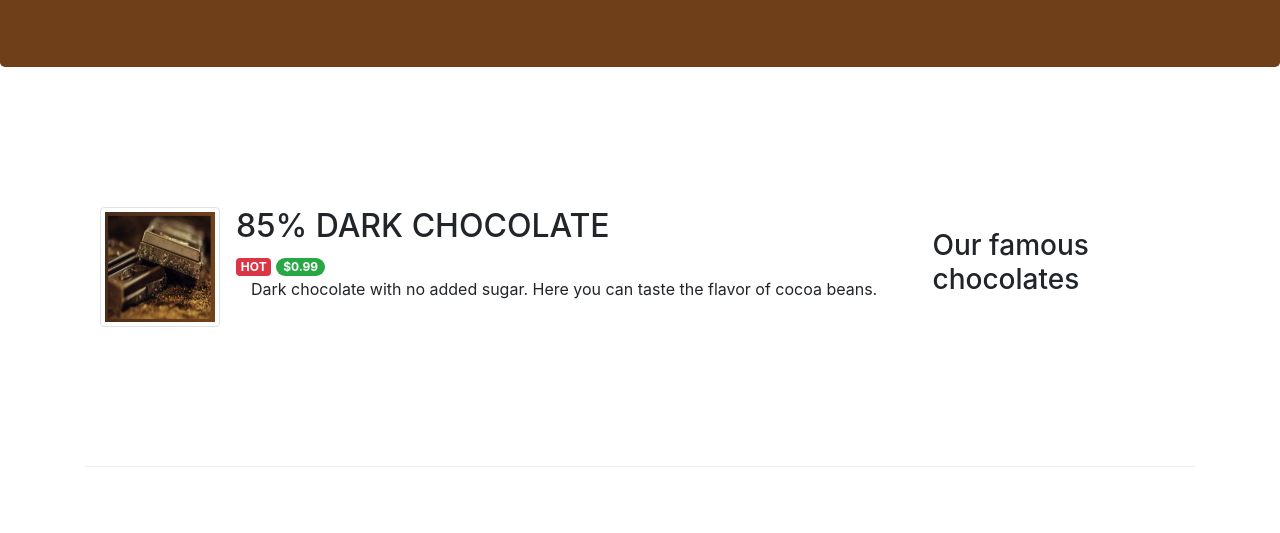
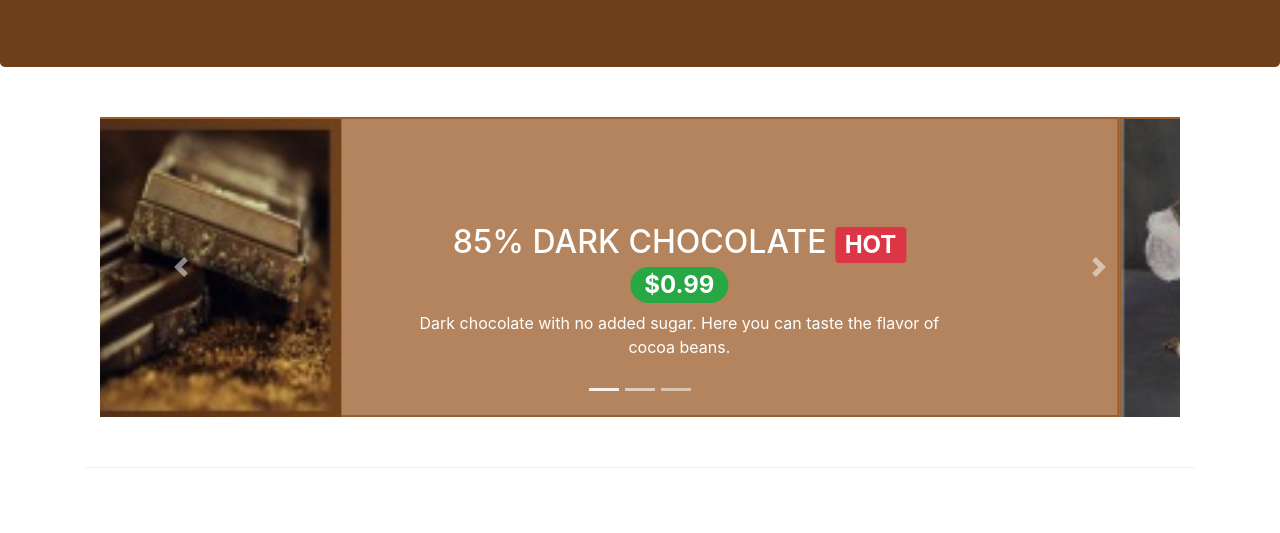
Before and after one commit to christos1rekkas/leChocolat, a plain HTML site: page index.html in a window 1280 px wide. Shown: the part 267-800 px from the top of the page. Drawn offline with nearby package versions, Linux system fonts and the light colour scheme.

Commit message:
Carousel

```diff
--- a/css/styles.css
+++ b/css/styles.css
@@ -45,3 +45,19 @@ border-right: 1px solid #ddd;
 border-bottom: 1px solid #ddd;
 padding: 10px ;
         }
+        .carousel {
+            background:#914d15b0 !important;
+        }
+        .carousel-item {
+          height: 300px;
+          border: 2px solid #914d15b0;
+        }
+        .carousel-item img {
+            position: absolute;
+            top: 0;
+            left: 0;
+            min-height: 300px;
+        }
+        .carousel-caption{
+            margin-left: 200px;
+        }
--- a/index.html
+++ b/index.html
@@ -28,7 +28,8 @@
                 <ul class="navbar-nav"></ul>
 
                 <ul class="navbar-nav">
-                    <li class="nav-item active"><a class="nav-link" href="./index.html"> <span class="fa fa-home fa-lg"></span>
+                    <li class="nav-item active"><a class="nav-link" href="./index.html"> <span
+                                class="fa fa-home fa-lg"></span>
                             Home</a></li>
                     <li class="nav-item"><a class="nav-link" href="./aboutus.html"><span
                                 class="fa fa-info fa-lg"></span> About</a></li>
@@ -59,15 +60,15 @@
                             <label class="sr-only" for="exampleInputEmail3">Email
                                 address
                             </label>
-                            <input type="email" class="form-control form-control-sm mr-1"
-                                id="exampleInputEmail3" placeholder="Enter email">
+                            <input type="email" class="form-control form-control-sm mr-1" id="exampleInputEmail3"
+                                placeholder="Enter email">
                         </div>
                         <div class="form-group">
                             <label class="sr-only" for="exampleInputPassword3">
                                 Password
                             </label>
-                            <input type="password" class="form-control form-control-sm mr-1"
-                                id="exampleInputPassword3" placeholder="Password">
+                            <input type="password" class="form-control form-control-sm mr-1" id="exampleInputPassword3"
+                                placeholder="Password">
                         </div>
                         <div class="form-check">
                             <label class="form-check-label">
@@ -78,8 +79,7 @@
                     </form>
                 </div>
                 <div class="modal-footer">
-                    <button type="button" class="btn btn-default btn-sm"
-                        data-dismiss="modal">Cancel
+                    <button type="button" class="btn btn-default btn-sm" data-dismiss="modal">Cancel
                     </button>
                     <button type="submit" class="btn btn-primary btn-sm">
                         Sign in
@@ -100,11 +100,10 @@
                     <img src="images/logo.png.png" class="img-fluid">
                 </div>
                 <p style="padding: px;"></p>
-                <div class="col-12 col-sm-3 align-self-center" >
-                    <a type="button" class="btn btn-warning btn-sm btn-block"
-  data-toggle="tooltip" data-html="true"
-  title="Or Call us at <br><strong>+ 987 6543 2100</strong>"
-  data-placement="bottom" href="#reserve-form">
+                <div class="col-12 col-sm-3 align-self-center">
+                    <a type="button" class="btn btn-warning btn-sm btn-block" data-toggle="tooltip" data-html="true"
+                        title="Or Call us at <br><strong>+ 987 6543 2100</strong>" data-placement="bottom"
+                        href="#reserve-form">
                         Reserve your baskets
                     </a>
                 </div>
@@ -113,6 +112,61 @@
     </header>
 
     <div class="container">
+        <div class="row row-content">
+            <div class="col-12">
+                <div id="mycarousel" class="carousel slide" data-ride="carousel">
+                    <div class="carousel-inner" role="listbox">
+                        <div class="carousel-item active">
+                            <img src="images/dark85.jpg" alt="85% DARK CHOCOLATE">
+                            <div class="carousel-caption ">
+                                <h2>85% DARK CHOCOLATE
+                                    <span class="badge badge-danger">HOT</span>
+                                    <span class="badge badge-pill badge-success">$0.99</span>
+                                </h2>
+                                <p class="col">Dark chocolate with no added sugar.
+                                    Here you can taste the flavor of cocoa beans.
+                                </p>
+                            </div>
+                        </div>
+                        <div class="carousel-item">
+                            <img src="images/promotion.jpg" alt="Our basket">
+                            <div class="carousel-caption ">
+                                <h2>WEEK’S OFFER
+                                    <span class="badge badge-danger">NEW</span>
+                                    <span class="badge badge-pill badge-success">$4.99</span>
+                                </h2>
+                                <p class="col ">This week we offer a basket
+                                    with 10 delicious chocolates!
+                                </p>
+                            </div>
+                        </div>
+                        <div class="carousel-item">
+                            <img src="images/cartoonVasilis.png" alt="Vasilis Wilson">
+                            <div class="carousel-caption ">
+                                <h2>Vasilis Wilson
+                                </h2>
+                                <p class="col ">Vasilis is well informed of all the current
+                                    trends in pastry and contributes his innovative ideas in our products.
+                                </p>
+                            </div>
+                        </div>
+                    </div>
+                    <ol class="carousel-indicators">
+                        <li data-target="#mycarousel" data-slide-to="0" class="active"></li>
+                        <li data-target="#mycarousel" data-slide-to="1"></li>
+                        <li data-target="#mycarousel" data-slide-to="2"></li>
+                    </ol>
+                    <a class="carousel-control-prev" href="#mycarousel" role="button" data-slide="prev">
+                        <span class="carousel-control-prev-icon" aria-hidden="true"></span>
+                        <span class="sr-only">Previous</span>
+                    </a>
+                    <a class="carousel-control-next" href="#mycarousel" role="button" data-slide="next">
+                        <span class="carousel-control-next-icon" aria-hidden="true"></span>
+                        <span class="sr-only">Next</span>
+                    </a>
+                </div>
+            </div>
+        </div>
         <div class="row row-content align-items-center flex-row-reverse">
             <div class="col-sm-4 col-md-3">
                 <h3>Our famous chocolates</h3>
```
Lines whose indentation alone changed are shown as unchanged.
